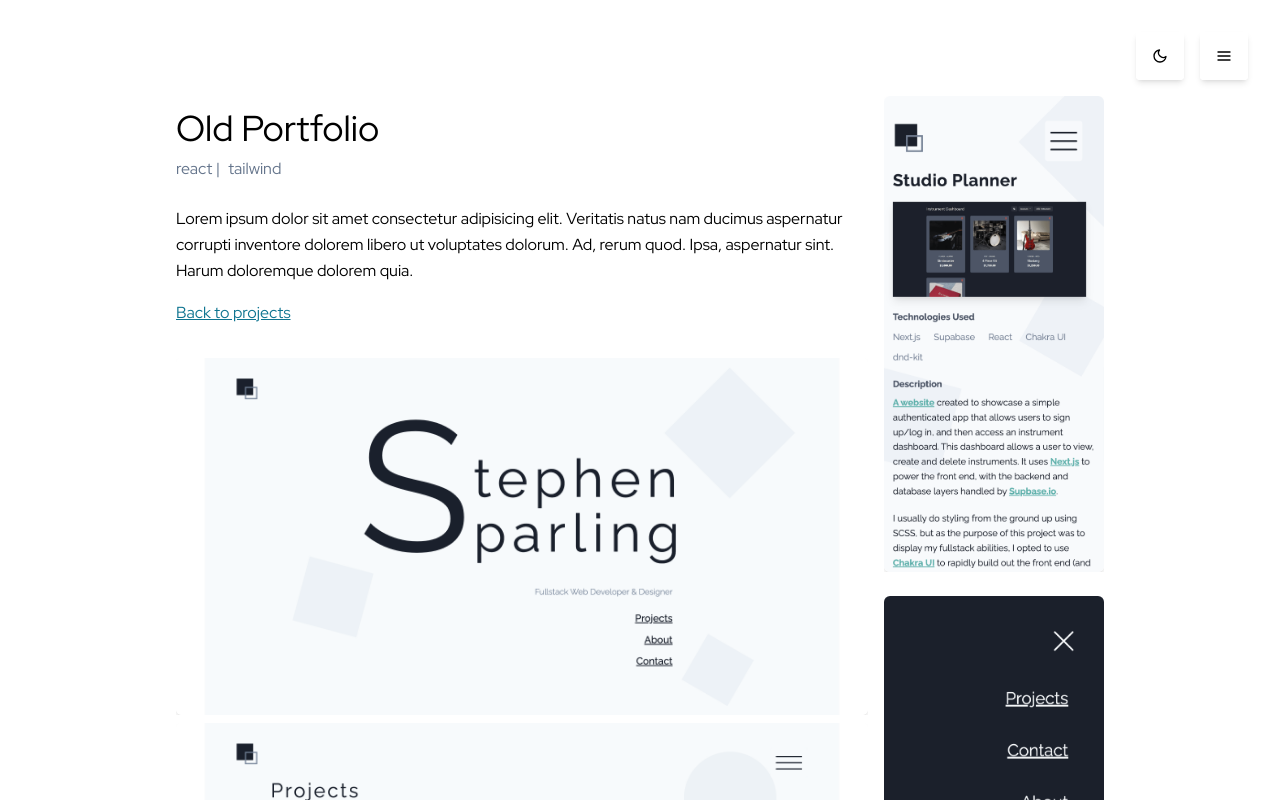
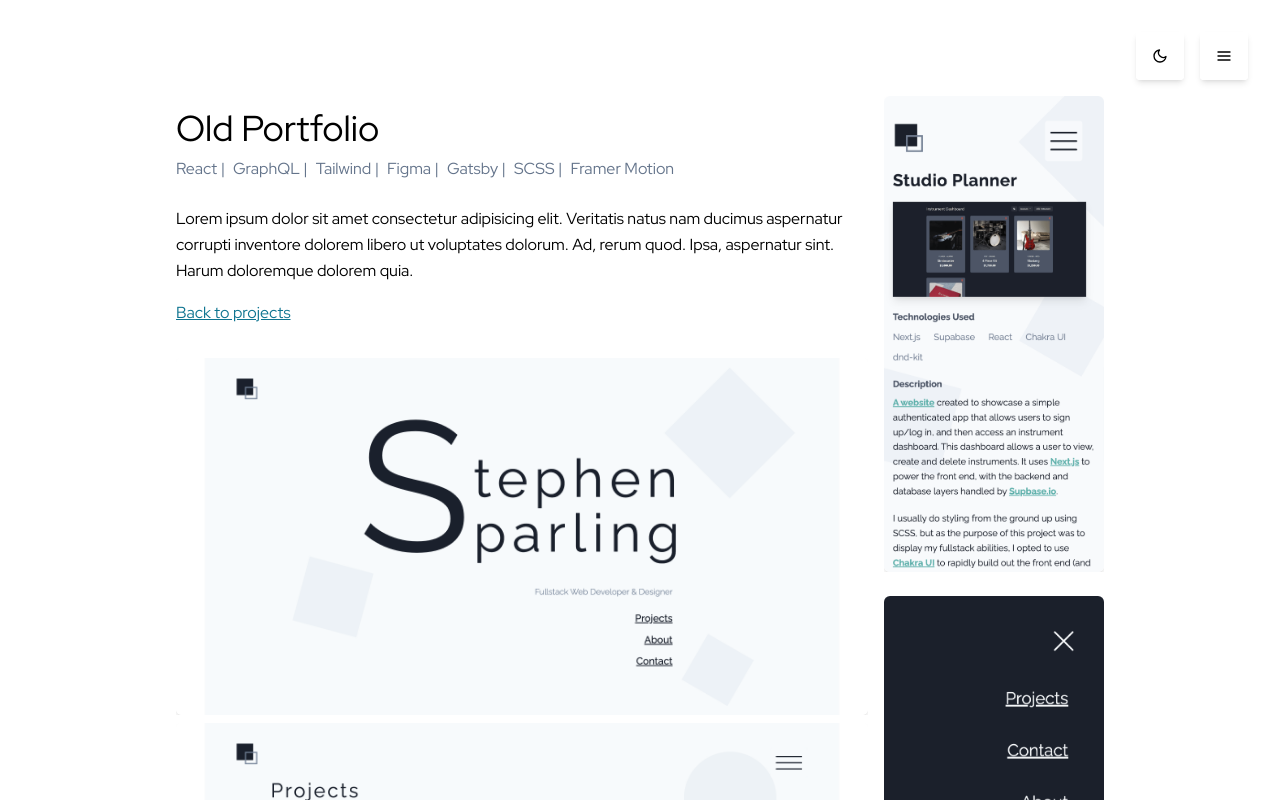
Before and after one commit to sparlos/sparling-dev, a Next.js app: page /projects-and-skills/old-portfolio in a window 1280 px wide. Built offline with nearby package versions, Linux system fonts and the light colour scheme.

Commit message:
add proper tags to old portfolio, fix wrapping bug with tags on project page

```diff
--- a/data/projects/oldPortfolio.ts
+++ b/data/projects/oldPortfolio.ts
@@ -11,7 +11,15 @@ import landscape3 from '../../public/projects/oldPortfolio/landscape/3.png'
 const oldPortfolio: Project = {
   slug: 'old-portfolio',
   title: 'Old Portfolio',
-  tags: ['react', 'tailwind'],
+  tags: [
+    'React',
+    'GraphQL',
+    'Tailwind',
+    'Figma',
+    'Gatsby',
+    'SCSS',
+    'Framer Motion',
+  ],
   images: {
     cover: coverImage,
     portrait: [mobile1, mobile2, mobile3, mobile4],
--- a/pages/projects-and-skills/[project]/index.tsx
+++ b/pages/projects-and-skills/[project]/index.tsx
@@ -30,7 +30,7 @@ export default function DynamicProject({ project }: DynamicProjectProps) {
               {project.title}
             </motion.h1>
             <motion.div
-              className="width-full mb-6 flex"
+              className="width-full mb-6 flex flex-wrap"
               {...getTextSlideLeftAnimation()}
             >
               {project.tags.map((tag, index) => (
--- a/utils/skills.ts
+++ b/utils/skills.ts
@@ -29,7 +29,7 @@ export const getSkillLogo = (skills: Skill[], skillName: string) => {
 
 export const mockSkills: Skill[] = [
   {
-    name: 'react',
+    name: 'React',
     description: `this is some flavour text about this skill. I will talk about how I am
           soooo good at this skill and everyone else who tries to master this
           skill is still not as good as I am`,
```
